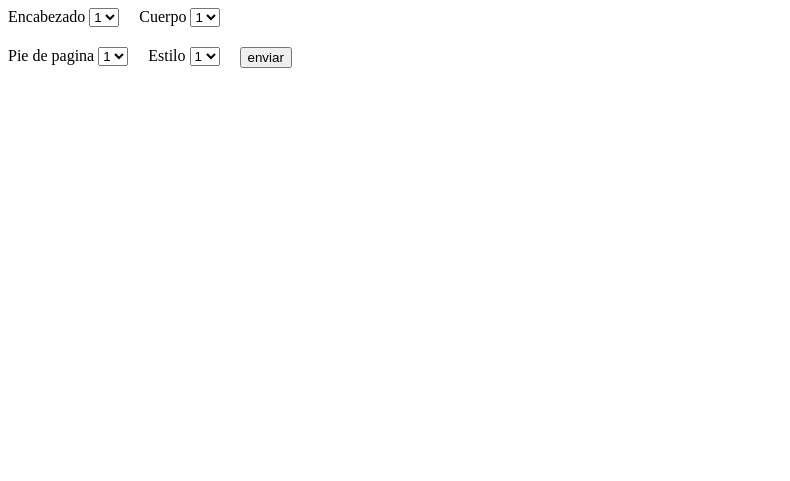
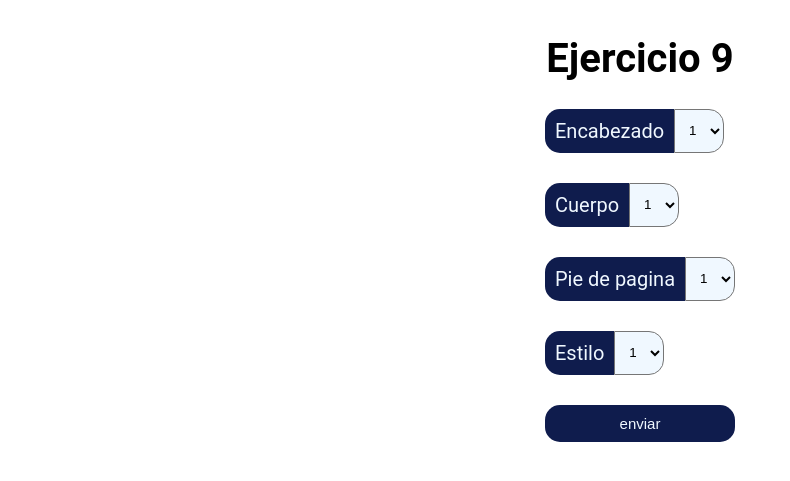
Before and after one commit to Ramon253/DES, a PHP site: page /ejercicio9/index.php in a window 1280 px wide. Shown: the top 481 px of the page, without its empty margins (0-790 px from the left). Run offline with PHP 8.4, Linux system fonts and the light colour scheme.

Commit message:
ejercicio9 en proceso

```diff
--- /dev/null
+++ b/practicas/practica2/ejercicio9/css/index.css
@@ -0,0 +1,37 @@
+main {
+    display: flex;
+    flex-flow: column;
+    align-items: center;
+    font-family: "Roboto", sans-serif;
+    font-size: 20px;
+}
+form {
+    display: flex;
+    gap: 30px;
+    flex-flow: column wrap
+}
+label{
+    padding: 10px;
+    background-color: #0f1c4d;
+    border-radius: 15px 0 0 15px ;
+    color: aliceblue;
+    margin: 0;
+}
+button{
+    font-size: 15px;
+    padding: 10px;
+    border-radius: 15px;
+    border: 1px;
+    background-color: #0f1c4d;
+    color: aliceblue;
+
+}
+select{
+    background-color: aliceblue;
+    padding: 10px;
+    margin: 0;
+    border-radius: 0 15px 15px 0;
+}
+div{
+    display: flex;
+}
--- a/practicas/practica2/ejercicio9/index.php
+++ b/practicas/practica2/ejercicio9/index.php
@@ -7,11 +7,14 @@
     <meta name="viewport"
           content="width=device-width, user-scalable=no, initial-scale=1.0, maximum-scale=1.0, minimum-scale=1.0">
     <meta http-equiv="X-UA-Compatible" content="ie=edge">
+    <link rel="stylesheet" href="./css/index.css">
     <title>Ejercicio 9</title>
 
 </head>
 <body>
-<form action="ejercicio9.php" method="post" style="display: flex ;width: 300px;gap: 20px;flex-wrap: wrap">
+<main >
+    <h1>Ejercicio 9</h1>
+    <form action="ejercicio9.php" method="post">
         <div>
             <label for="header">Encabezado</label>
             <select name="header" id="header">
@@ -46,5 +49,6 @@
         </div>
         <button type="submit">enviar</button>
     </form>
+</main>
 </body>
 </html>
```
Also changed, not shown: practicas/practica2/ejercicio9/css/style1.css (+9 -2 lines), practicas/practica2/ejercicio9/views/body/body2.php (+8 -2 lines), practicas/practica2/imgs/fps/gameplays/cs2_gameplay.png (added), practicas/practica2/index.html (added). Lines whose indentation alone changed are shown as unchanged.
